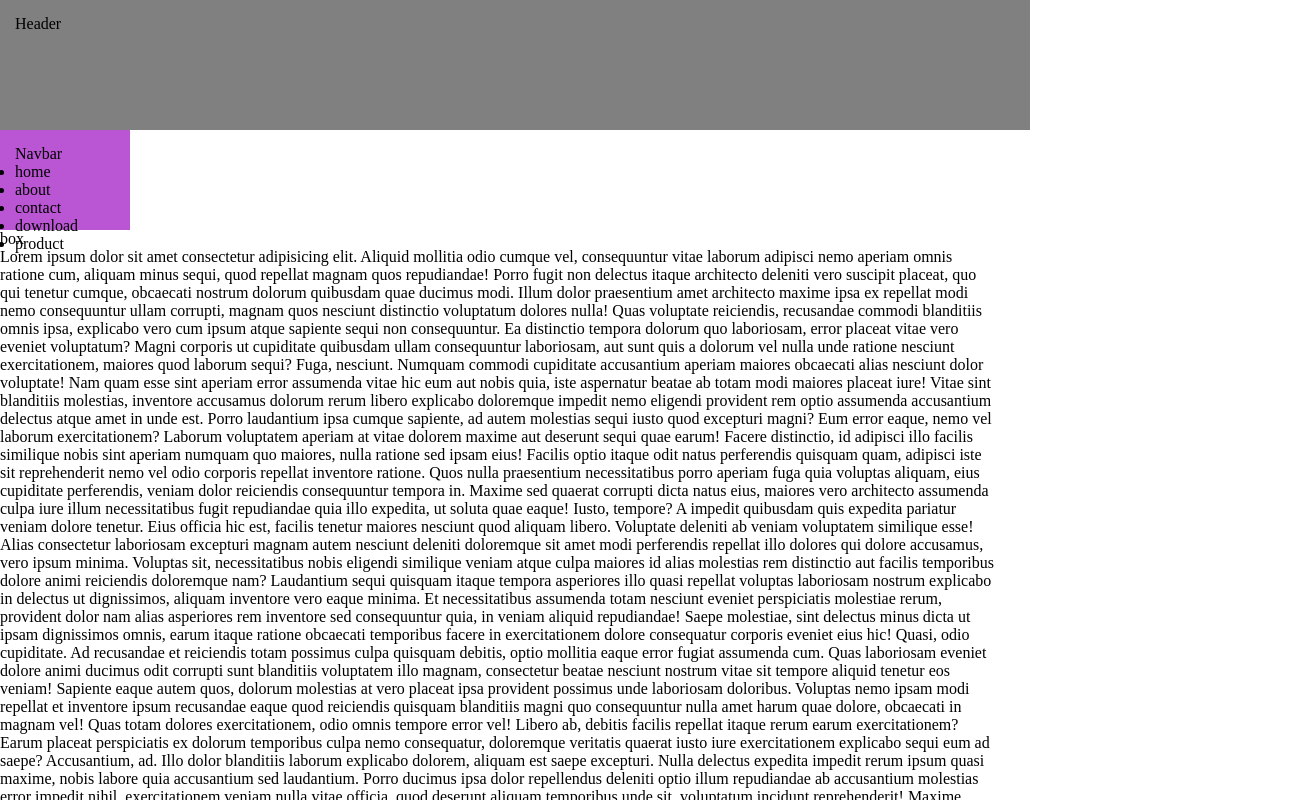
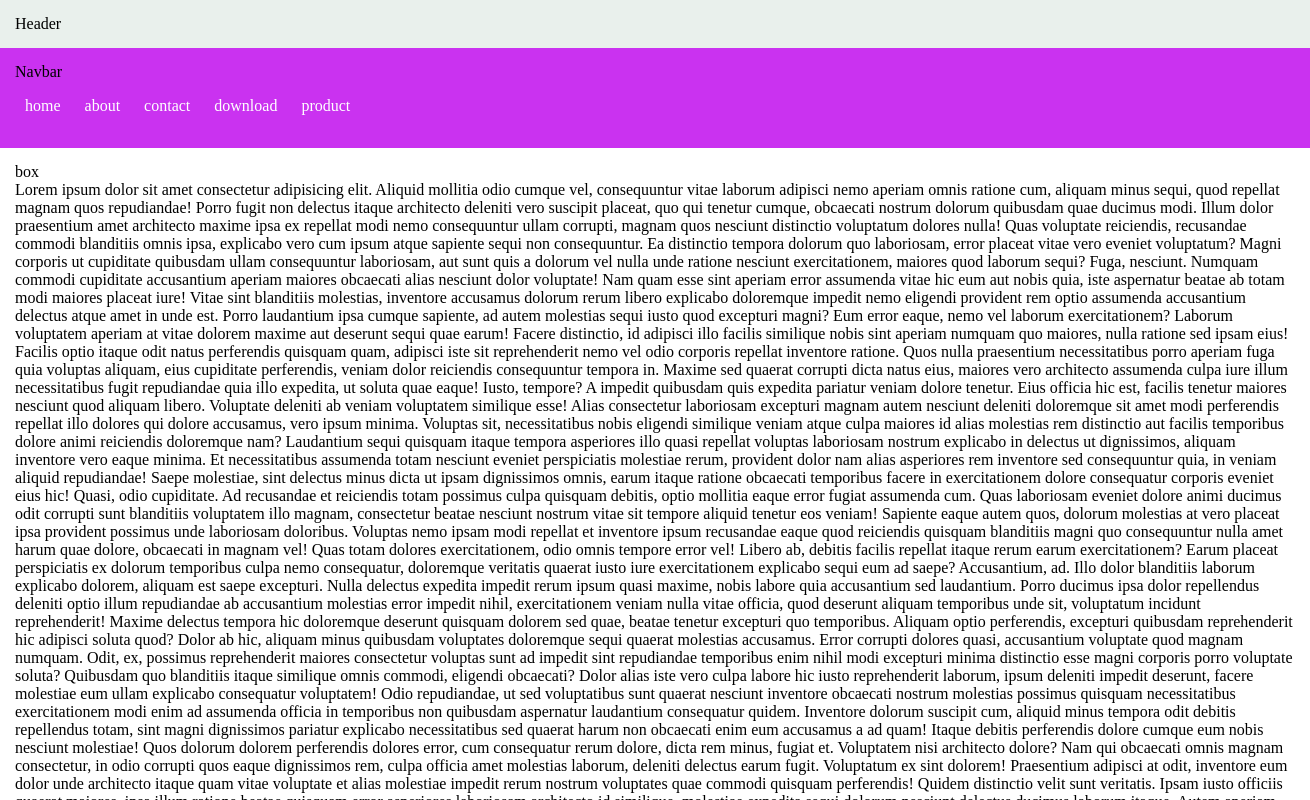
Before and after one commit to prabajerry/css-traning, a plain HTML site: page sample.html in a window 1280 px wide. Shown: the top 800 px of the page, 1310 px wide, since content can reach past the window. Drawn offline with Linux system fonts and the light colour scheme.

Commit message:
position

```diff
--- a/position.css
+++ b/position.css
@@ -1,20 +1,35 @@
 *{
     margin: 0px;
-    padding: 0;
+    padding: 0px;
 }
 html{
-    height: 1000px;
-    width: 1000px;
+    height: 100%;
+    width: 100%;
 }
-.header{
-    width: 1000px;
-    height: 100px;
-    background-color: gray;
+.header,
+.footer{
+    width: 100%;
+    height: 6as0px;
+    background-color:rgba(219, 230, 223, 0.603);
     padding: 15px;
 }
 .navbar{
-    width: 100px;
+    width: 100%;
     height: 70px;
-    background-color: mediumorchid;
+    background-color: rgb(202, 50, 240);
     padding: 15px;
 }
+.box{
+    width: 100%;
+    padding: 15px;
+}
+.navbar ul li{
+    display: inline-block;
+    list-style: none;
+    padding: 10px;
+    line-height: 30px;
+    color: white;
+    position:sticky;
+    top: 0;
+
+}
```
